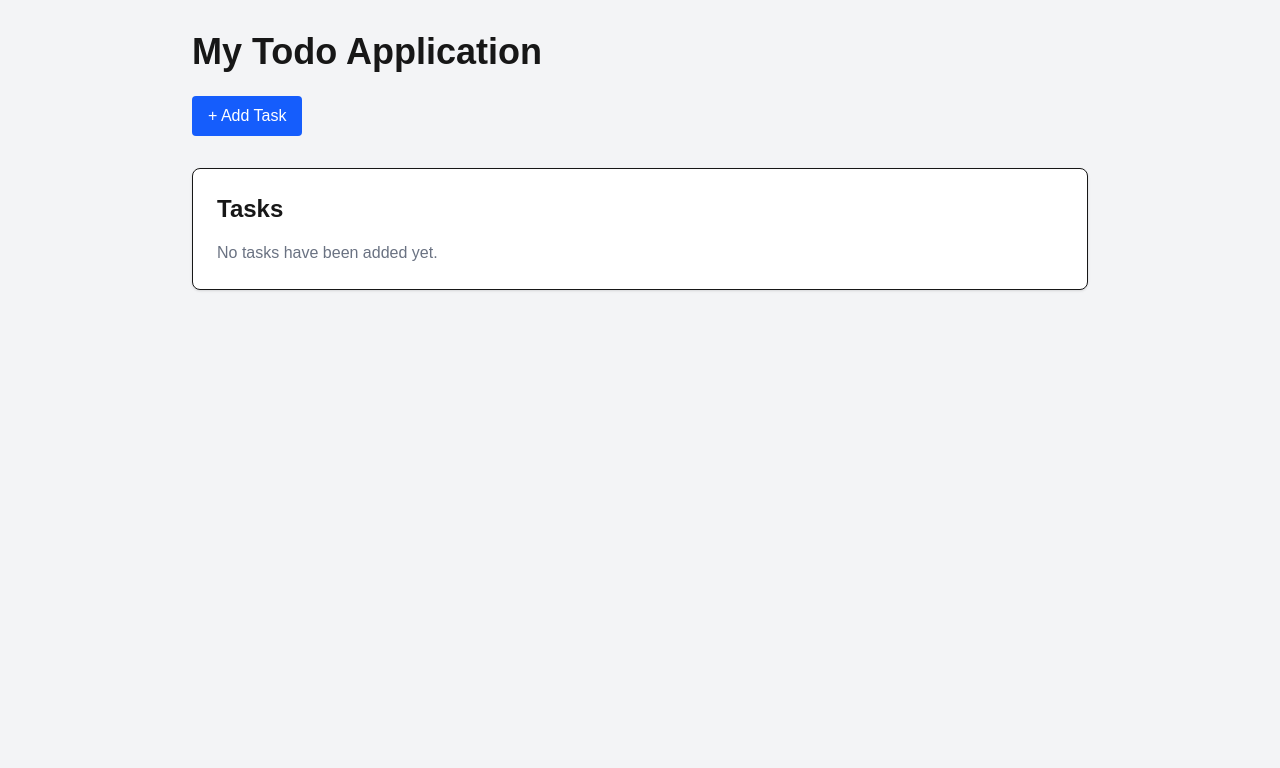
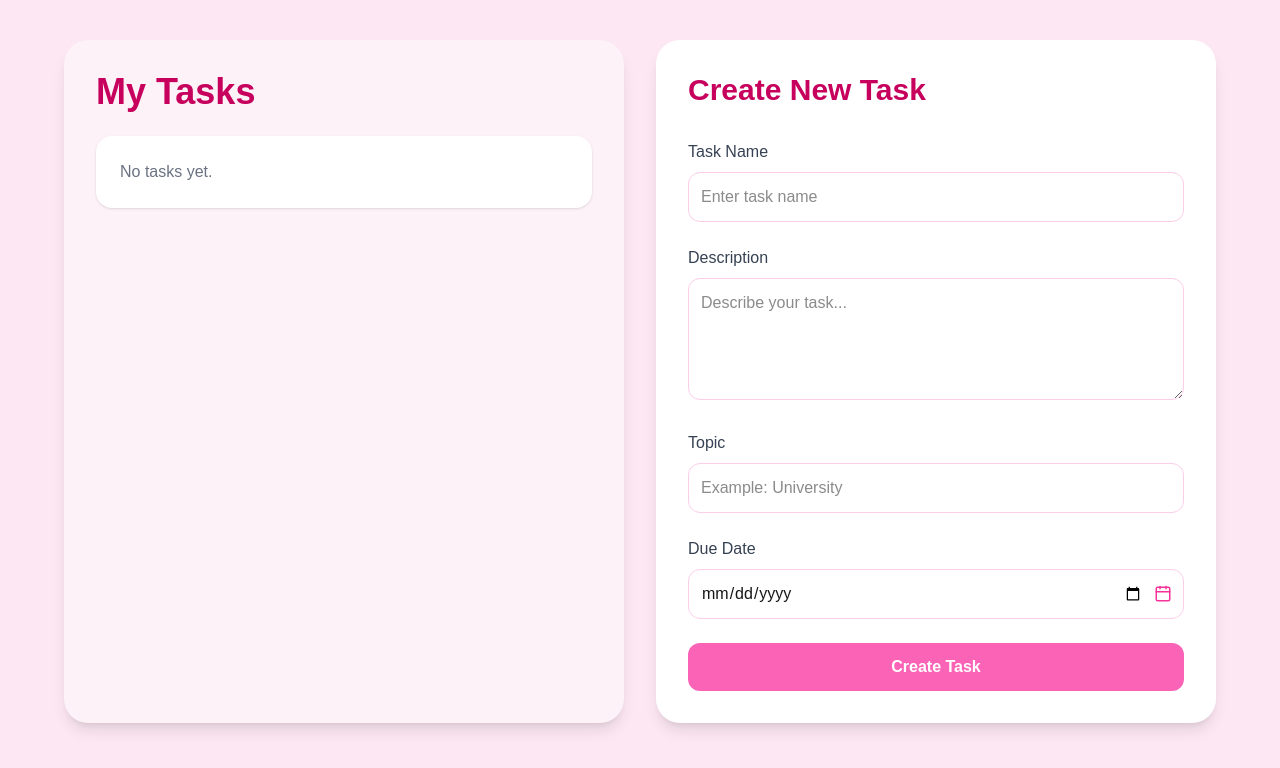
Before and after one commit to tyracodes/coms3011a-lab1, a Next.js app: page / in a window 1280 px wide. Shown: the top 768 px of the page. Built offline with nearby package versions, Linux system fonts and the light colour scheme.

Commit message:
Create pastel task creation interface

```diff
--- a/app/page.tsx
+++ b/app/page.tsx
@@ -1,27 +1,29 @@
+import TaskForm from "../components/TaskForm";
+
 export default function Home() {
   return (
-    <main className="min-h-screen bg-gray-100 p-8">
-      <div className="mx-auto max-w-4xl">
+    <main className="min-h-screen bg-pink-100 p-10">
 
-        <h1 className="mb-6 text-4xl font-bold">
-          My Todo Application
-        </h1>
+      <div className="mx-auto grid max-w-6xl gap-8 lg:grid-cols-2">
 
-        <button className="mb-8 rounded bg-blue-600 px-4 py-2 text-white hover:bg-blue-700">
-          + Add Task
-        </button>
+        <div className="rounded-3xl bg-pink-50 p-8 shadow-lg">
 
-        <div className="rounded-lg border bg-white p-6 shadow">
-          <h2 className="mb-4 text-2xl font-semibold">
-            Tasks
-          </h2>
+          <h1 className="mb-6 text-4xl font-bold text-pink-700">
+            My Tasks
+          </h1>
 
-          <p className="text-gray-500">
-            No tasks have been added yet.
-          </p>
+          <div className="rounded-2xl bg-white p-6 text-gray-500 shadow">
+
+            No tasks yet.
+
+          </div>
+
         </div>
 
+        <TaskForm />
+
       </div>
+
     </main>
   );
 }
--- /dev/null
+++ b/components/TaskForm.tsx
@@ -0,0 +1,87 @@
+"use client";
+
+import { Calendar } from "lucide-react";
+
+export default function TaskForm() {
+
+  const today = new Date().toISOString().split("T")[0];
+
+  return (
+    <div className="rounded-3xl bg-white p-8 shadow-lg">
+
+      <h2 className="mb-8 text-3xl font-bold text-pink-700">
+        Create New Task
+      </h2>
+
+      <form className="space-y-6">
+
+        <div>
+          <label className="mb-2 block font-medium text-gray-700">
+            Task Name
+          </label>
+
+          <input
+            type="text"
+            placeholder="Enter task name"
+            className="w-full rounded-xl border border-pink-200 p-3 focus:border-pink-400 focus:outline-none"
+          />
+        </div>
+
+        <div>
+          <label className="mb-2 block font-medium text-gray-700">
+            Description
+          </label>
+
+          <textarea
+            rows={4}
+            placeholder="Describe your task..."
+            className="w-full rounded-xl border border-pink-200 p-3 focus:border-pink-400 focus:outline-none"
+          />
+        </div>
+
+        <div>
+          <label className="mb-2 block font-medium text-gray-700">
+            Topic
+          </label>
+
+          <input
+            type="text"
+            placeholder="Example: University"
+            className="w-full rounded-xl border border-pink-200 p-3 focus:border-pink-400 focus:outline-none"
+          />
+        </div>
+
+        <div>
+
+          <label className="mb-2 block font-medium text-gray-700">
+            Due Date
+          </label>
+
+          <div className="relative">
+
+            <Calendar
+              size={18}
+              className="absolute right-3 top-1/2 -translate-y-1/2 text-pink-500"
+            />
+
+            <input
+              type="date"
+              min={today}
+              className="w-full rounded-xl border border-pink-200 p-3 pr-10 focus:border-pink-400 focus:outline-none"
+            />
+
+          </div>
+
+        </div>
+
+        <button
+          className="w-full rounded-xl bg-pink-400 py-3 font-semibold text-white transition hover:bg-pink-500"
+        >
+          Create Task
+        </button>
+
+      </form>
+
+    </div>
+  );
+}
--- a/package.json
+++ b/package.json
@@ -9,6 +9,7 @@
     "lint": "eslint"
   },
   "dependencies": {
+    "lucide-react": "^1.28.0",
     "next": "16.2.12",
     "react": "19.2.4",
     "react-dom": "19.2.4"
```
Also changed, not shown: 1 other file (tests, documents, lock files or other folders).
